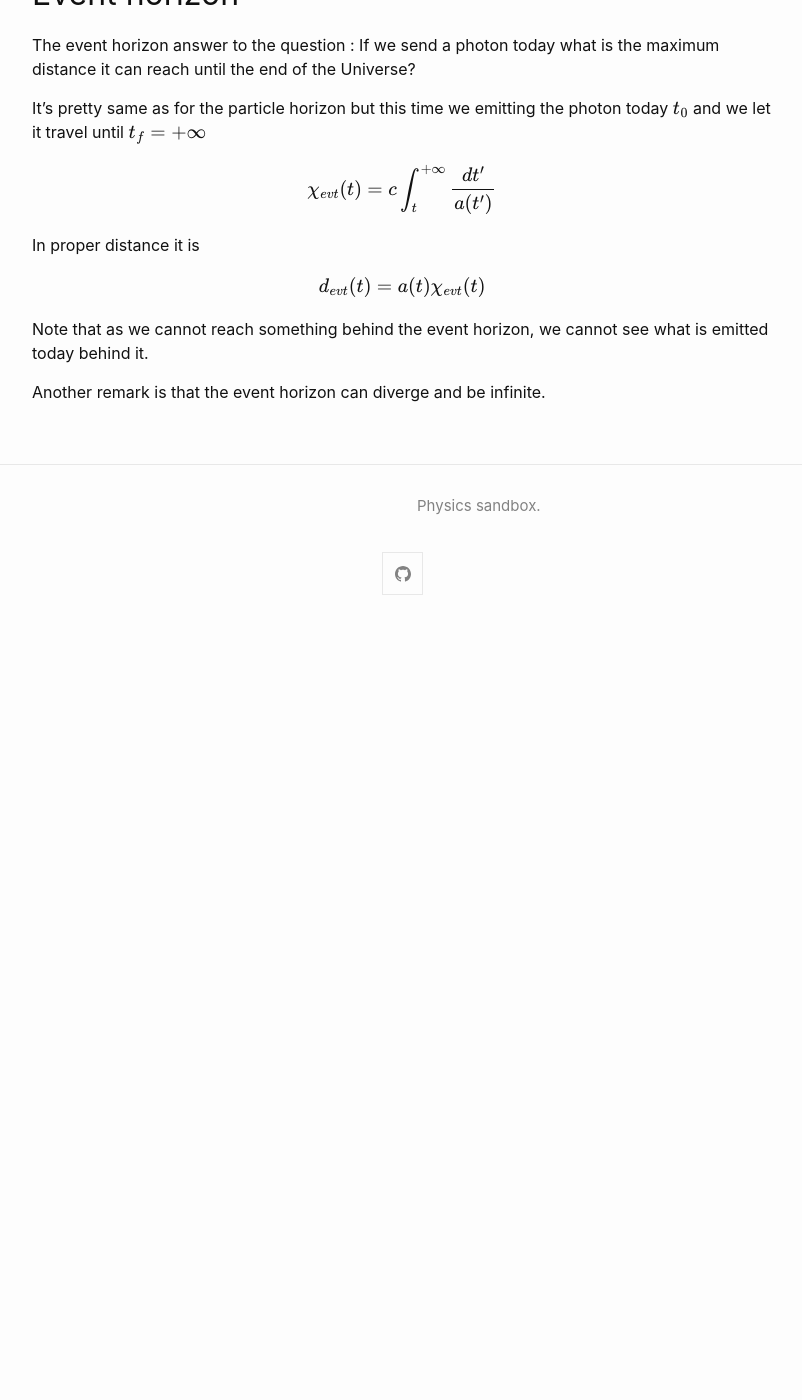
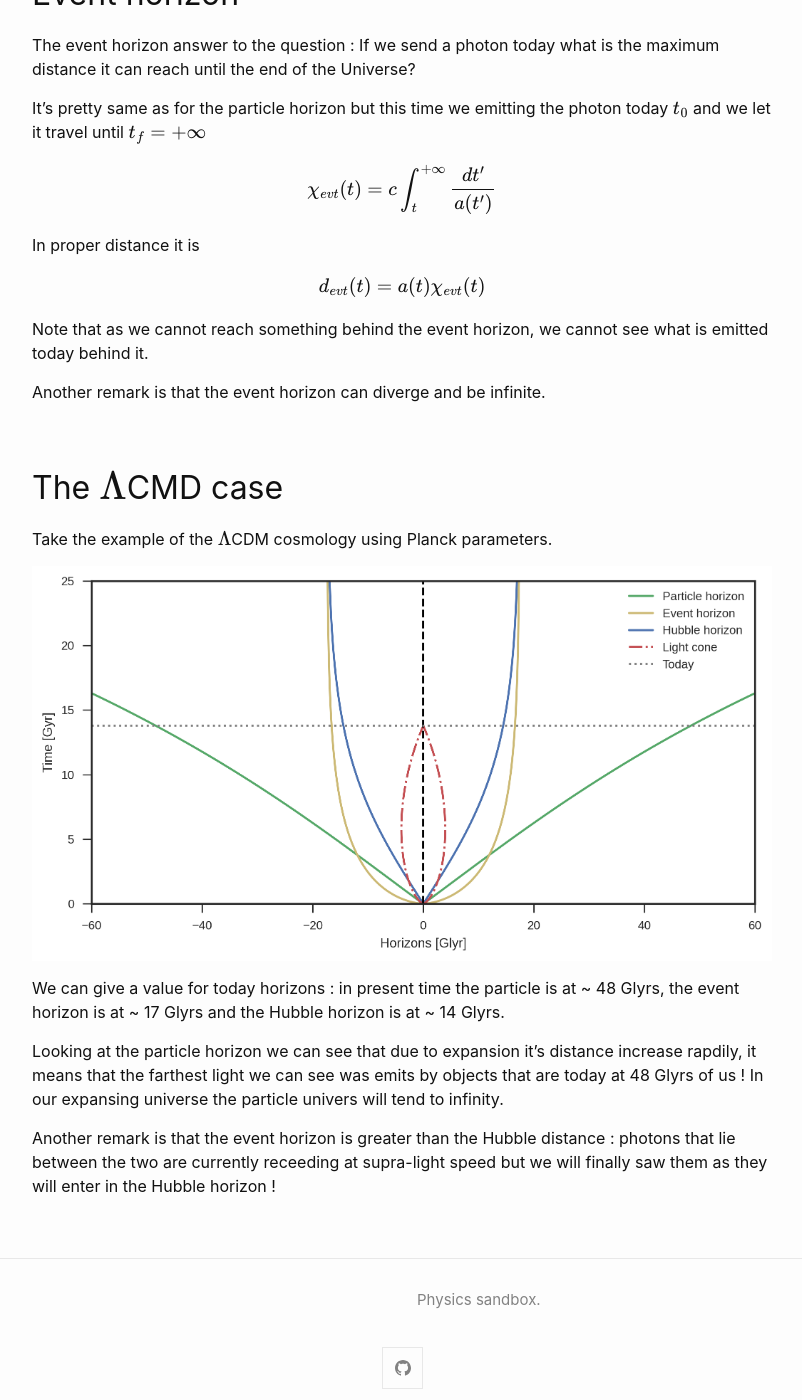
Before and after one commit to YoloNomy/YoloNomy.github.io, a Jekyll site: the page built from codes/cosmo/horizons.md, in a window 1280 px wide and 1400 px high, scrolled down 1871 px. Shown: the whole window, without its empty margins (238-1040 px from the left). Built offline with Jekyll 4.4.1, drawn with Linux system fonts in a browser that asks for light colours; formulas are drawn with MathJax 3; before the commit the page ends 2501 px from its top, so only the background shows below that.

Commit message:
update horizon

```diff
--- a/codes/cosmo/horizons.md
+++ b/codes/cosmo/horizons.md
@@ -100,3 +100,15 @@ $$
 Note that as we cannot reach something behind the event horizon, we cannot see what is emitted today behind it.
 
 Another remark is that the event horizon can diverge and be infinite.
+
+## The $\Lambda$CMD case
+Take the example of the $\Lambda$CDM cosmology using Planck parameters.
+
+   ![my image](./images/LCDMhorizons.png)
+
+
+We can give a value for today horizons : in present time the particle is at ~ 48 Glyrs, the event horizon is at ~ 17 Glyrs and the Hubble horizon is at ~ 14 Glyrs.
+
+Looking at the particle horizon we can see that due to expansion it's distance increase rapdily, it means that the farthest light we can see was emits by objects that are today at 48 Glyrs of us ! In our expansing universe the particle univers will tend to infinity.
+
+Another remark is that the event horizon is greater than the Hubble distance : photons that lie between the two are currently receeding at supra-light speed but we will finally saw them as they will enter in the Hubble horizon !
```
Also changed, not shown: codes/cosmo/images/LCDMhorizons.png (added).
